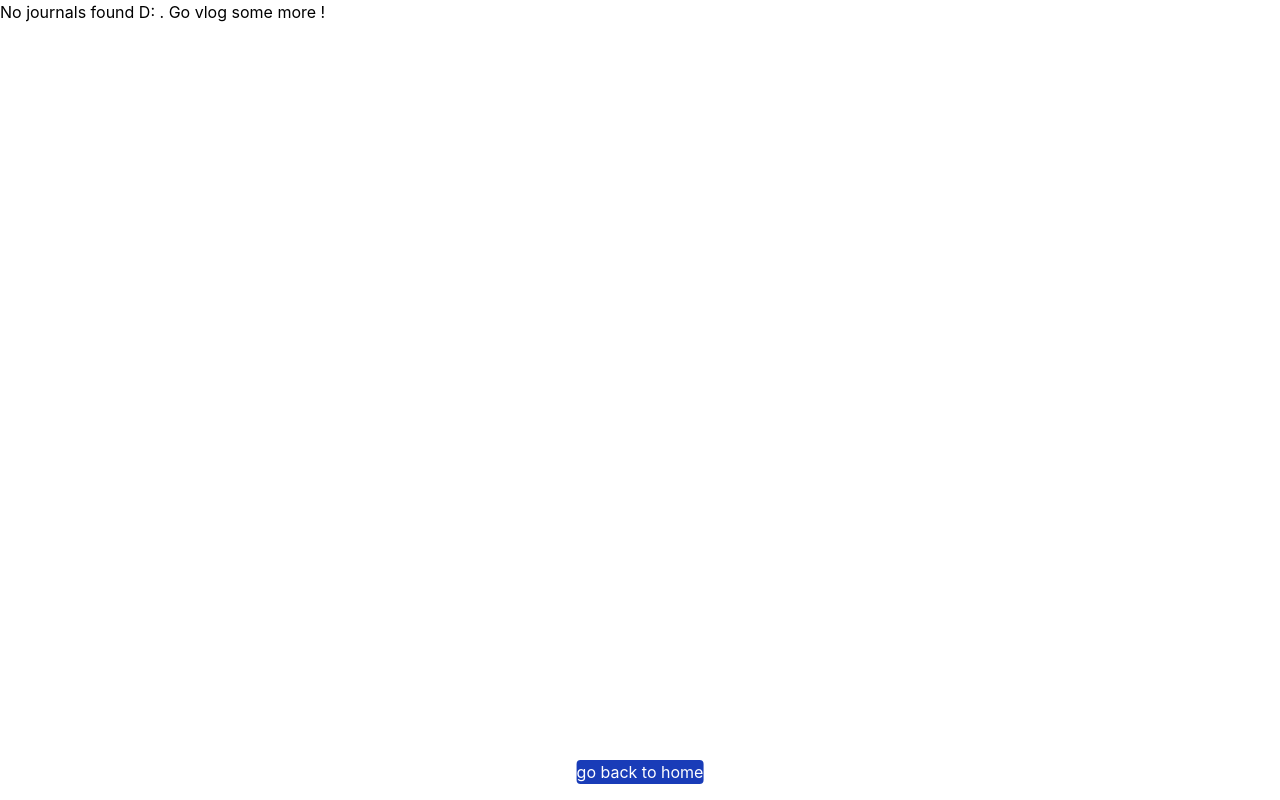
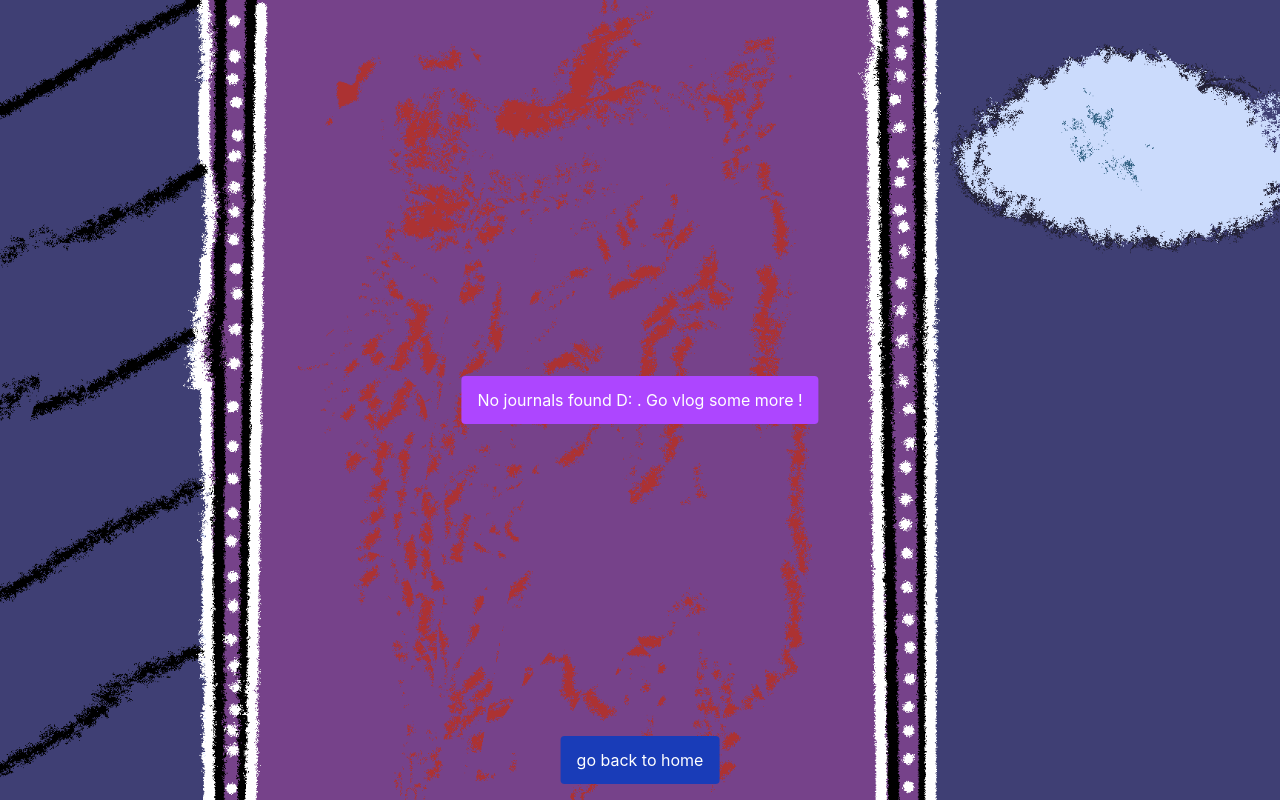
Before and after one commit to Reaous/mp4u, a SvelteKit app: page /gallery in a window 1280 px wide. Built offline with nearby package versions, Linux system fonts and the light colour scheme.

Commit message:
final fixes , added timestamps to gallery , gallery background image

```diff
--- a/src/routes/+page.svelte
+++ b/src/routes/+page.svelte
@@ -1,6 +1,7 @@
 <script>
 import { createRawSnippet, onMount } from "svelte";
 import { db } from "../lib/db";
+import bg from "#lib/assets/bg.png"
 
     let savedvids = $state([]);
     let stream = $state()
@@ -68,11 +69,11 @@ let nowtime= $state(new Date());
         const interval = setInterval(() => {
             nowtime= new Date();},1000);
 
-        return() => clearInterval(setInterval);
+        return() => clearInterval(Interval);
     });
 
 </script>
-<div  style = "background-image: url(src/lib/assets/bg.png)" class="min-h-screen w-full flex flex-col justify-center background-position: calc(50% + 1000px) items-center bg-cover  bg-no-repeat">
+<div  style = "background-image: url({bg})" class="min-h-screen w-full flex flex-col justify-center background-position: calc(50% + 1000px) items-center bg-cover  bg-no-repeat">
 <div class="  w-full max-w-m flex flex-col justify-center items-center gap-4 text-white bg-center bg-no-repeat">
 
 <div class="fixed top-[17%] right-[9%] text-blue-900 font-bold text-5xl">
@@ -117,7 +118,8 @@ let nowtime= $state(new Date());
 <button onclick={camon} class="px-4 py-2 rounded bg-purple-900 text-white" >
     Want to create some journals ?
 </button>
-{/if}
 
 <a href="/gallery" class = "fixed bottom-4 left-1/4 -transalate-x-1 px-4 py-2 rounded bg-green-700 text-white" >  view gallery </a>
+
+{/if}
 </div>
--- a/src/routes/gallery/+page.svelte
+++ b/src/routes/gallery/+page.svelte
@@ -1,6 +1,7 @@
 <script>
     import { onMount } from "svelte";
     import { db } from "#lib/db.js";
+    import bg from "#lib/assets/bg.png"
 
     onMount (async () => {
         await loadvideos();
@@ -15,7 +16,7 @@
     }
 
     const loadvideos = async ()=> {
-        const rows = await db.videos.toArray();
+        const rows = await db.videos.orderBy("createdat").reverse().toArray();
         let temp = [];
         for (const row of rows){
             temp.push({id : row.id ,createdat :row.createdat, url:URL.createObjectURL(row.video)})
@@ -27,13 +28,19 @@
 
 
 </script>
+
+
+<div style ="background-image:url({bg})" class = "bg-fixed min-h-screen w-full bg-cover bg-center bg-no-repeat p-6 pb-20">
 {#if savedvids.length !== 0}
     <div class= "grid grid-cols-4 gap-4 " >
         {#each savedvids as video (video.id) }
 
             <div class ="flex flex-col gap-2">
+            <p class = "text-sm text-white bg-black px-2 py-1 rounded">
+                {new Date(video.createdat).toLocaleString()}
+            </p>
                 <p>
-                    <video class="w-full rounded-lg bg-black" src={video.url} controls  >
+                    <video src={video.url} controls  >
                         <track kind="captions" />
                     </video>
                 </p>
@@ -46,11 +53,13 @@
     </div>
 {:else}
             <div>
-                <h1> No journals found D: . Go vlog some more !</h1>
+                <h1 class = "fixed top-1/2 left-1/2 -translate-x-1/2 -translate-y-1/2 px-4 py-3 rounded bg-purple-500 text-white"> No journals found D: . Go vlog some more !</h1>
             </div>
 
 {/if}
 
-<div class = "fixed bottom-4 left-1/2 -translate-x-1/2 px 4 px 3 rounded bg-blue-800 text-white " >
+<div class = "fixed bottom-4 left-1/2 -translate-x-1/2 px-4 py-3 rounded bg-blue-800 text-white " >
     <a href= "/" > go back to home </a>
 </div>
+
+</div>
```
